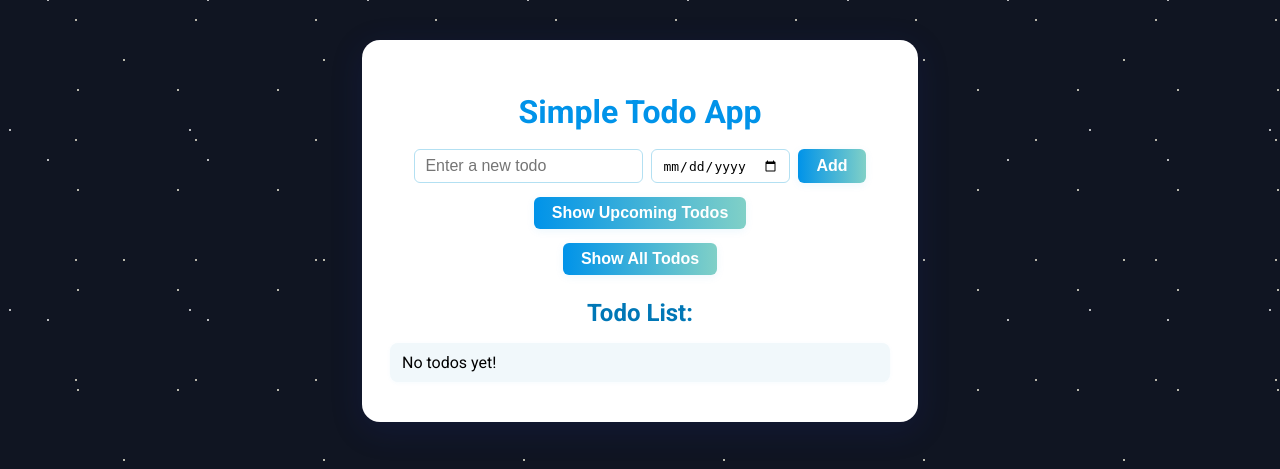
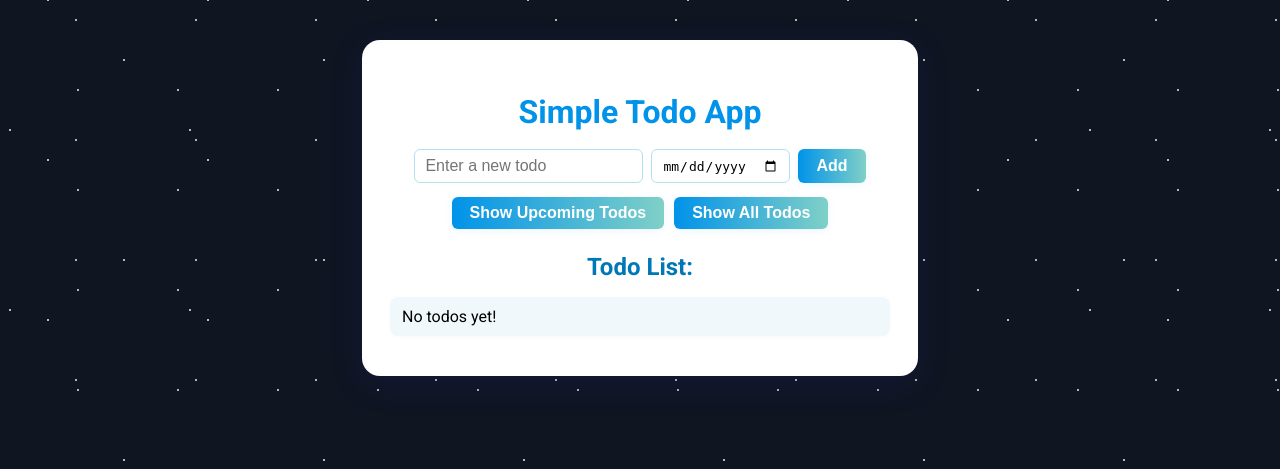
Before and after one commit to ATP-MiNTo/summerthing, a FastAPI app: page / in a window 1280 px wide. Shown: the top 469 px of the page. Run offline with FastAPI, Linux system fonts and the light colour scheme.

Commit message:
Refactor button forms layout for improved styling in Todo app

```diff
--- a/templates/index.html
+++ b/templates/index.html
@@ -15,13 +15,14 @@
             <button type="submit">Add</button>
         </form>
 
-        <form action="/upcoming" method="get">
-            <button type="submit">Show Upcoming Todos</button>
-        </form>
-
-        <form action="/" method="get">
-            <button type="submit">Show All Todos</button>
-        </form>
+        <div style="display: flex; gap: 10px; justify-content: center; margin-bottom: 10px;">
+            <form action="/upcoming" method="get" style="margin: 0;">
+                <button type="submit">Show Upcoming Todos</button>
+            </form>
+            <form action="/" method="get" style="margin: 0;">
+                <button type="submit">Show All Todos</button>
+            </form>
+        </div>
 
         <h2>Todo List:</h2>
         <ul>
```
